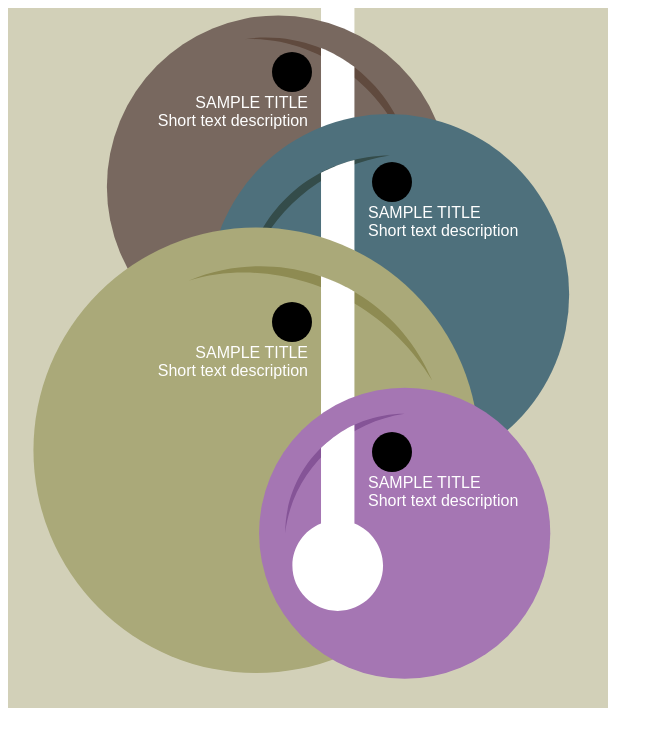
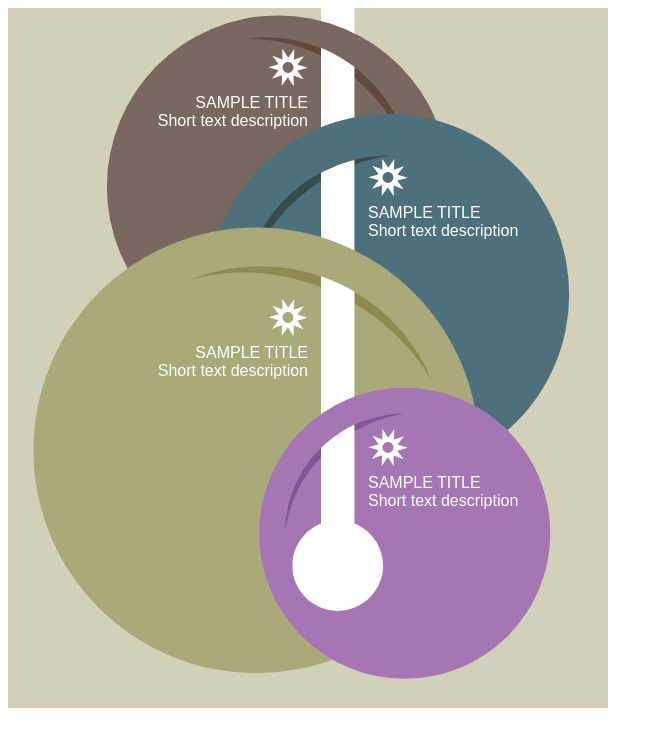
Before and after one commit to WebDevTuts/using_symbols_in_svg, a plain HTML site: page index.html in a window 1280 px wide. Shown: the whole page, without its empty margins (0-663 px from the left). Drawn offline with Linux system fonts and the light colour scheme.

Commit message:
Update the symbol source art (from circle to star)

```diff
--- a/index.html
+++ b/index.html
@@ -38,7 +38,7 @@
 			<text class="left" x="180" y="249">Short text description</text>
 
 			<symbol id="myArt">
-				<circle cx="12" cy="12" r="10" />
+				<path style="fill:#fff;" d="M12.863, 19.097l-2.948-4.467l-3.101, 4.362l0.241-5.346l-5.072, 1.706l3.337-4.184L0.213, 9.568l5.159-1.423l-3.19-4.297 l5.01, 1.881L7.137, 0.378l2.948, 4.467l3.101-4.362l-0.241, 5.346l5.072-1.706L14.68, 8.306l5.107, 1.601l-5.159, 1.423l3.19, 4.297 l-5.01-1.881L12.863, 19.097z M10, 7.024c-1.499, 0-2.714, 1.215-2.714, 2.714S8.501, 12.451, 10, 12.451s2.714-1.215, 2.714-2.714 S11.499, 7.024, 10, 7.024z"/>
 			</symbol>
 
 			<use xlink:href="#myArt" x="130" y="20" />
```
